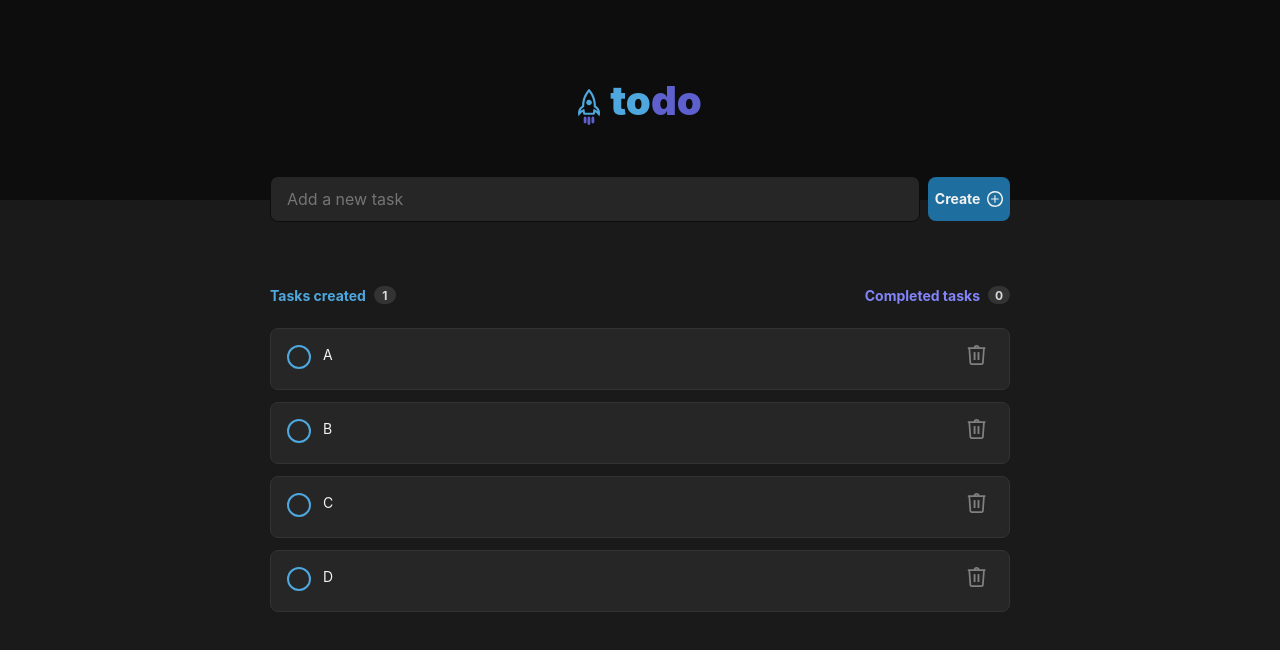
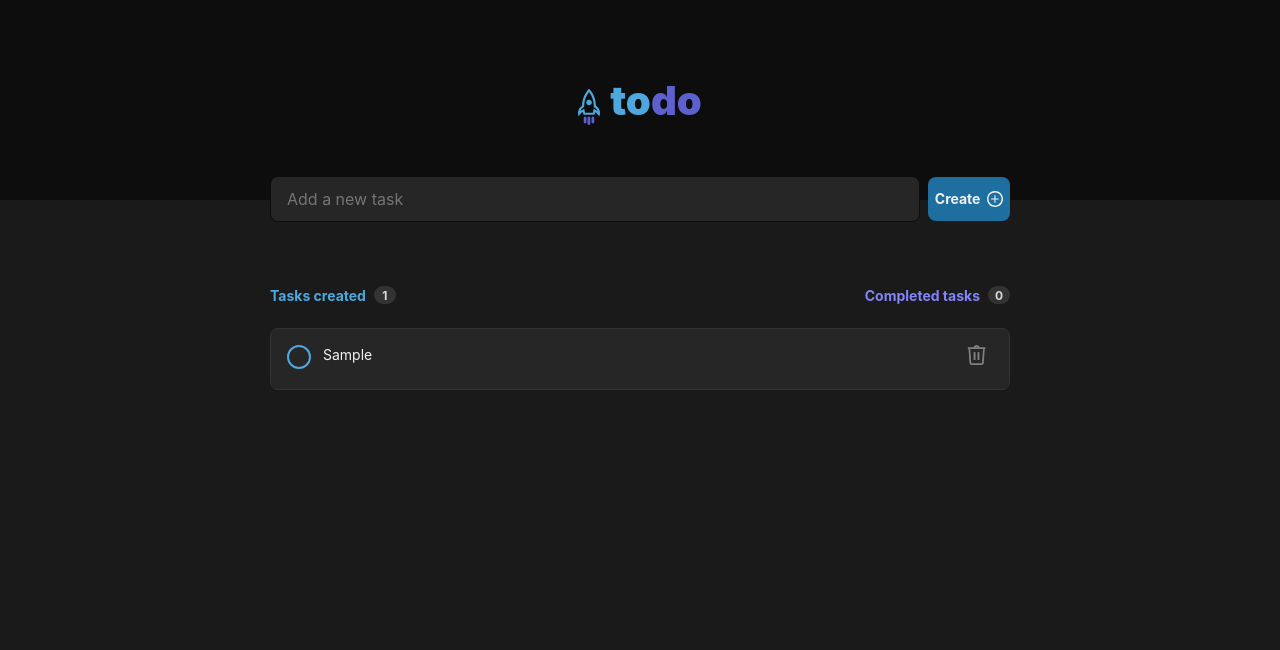
Before and after one commit to Villa-Nova/ToDo_List, a React (Vite) app: page / in a window 1280 px wide. Both pictures are taken after typing "Sample" into the empty fields and a click on the button "Create". Shown: the top 650 px of the page. Built offline with nearby package versions, Linux system fonts and the light colour scheme.

Commit message:
refactor: Receiving the properties that will be used by TaskItem

```diff
--- a/src/components/TaskList/index.tsx
+++ b/src/components/TaskList/index.tsx
@@ -1,35 +1,25 @@
 import styled from "./TaskList.module.css"
+
 import { TaskItem } from "./TaskItem"
-import { ItemProps } from "./TaskItem"
+import { uuidv4 } from "../../utils/uuidGenerator";
 
-const ARR:ItemProps[] = [
-  {
-    task: "A",
-  },
-  {
-    task: "B",
-  },
-  {
-    task: "C",
-  },
-  {
-    task: "D",
-  },
-]
+export interface TaskListProps {
+  searchValueArray: string[];
+  onDelete: (taskToDelete: string) => void;
+}
 
-export function TaskList() {
+export function TaskList({ searchValueArray, onDelete }: TaskListProps) {
+  const taskItems = searchValueArray.map(task => {
+    return(
+      <TaskItem
+        key={uuidv4()}
+        task={task}
+        onDelete={onDelete}
+      />
+    )
+  });
+
   return (
-    <ul className={styled.list} >
-      {
-        ARR.map(arr => {
-          return(
-            <TaskItem
-              key={arr.task}
-              task={arr.task}
-            />
-          )
-        })
-      }
-    </ul>
+    <ul className={styled.list} >{taskItems}</ul>
   )
 }
```
